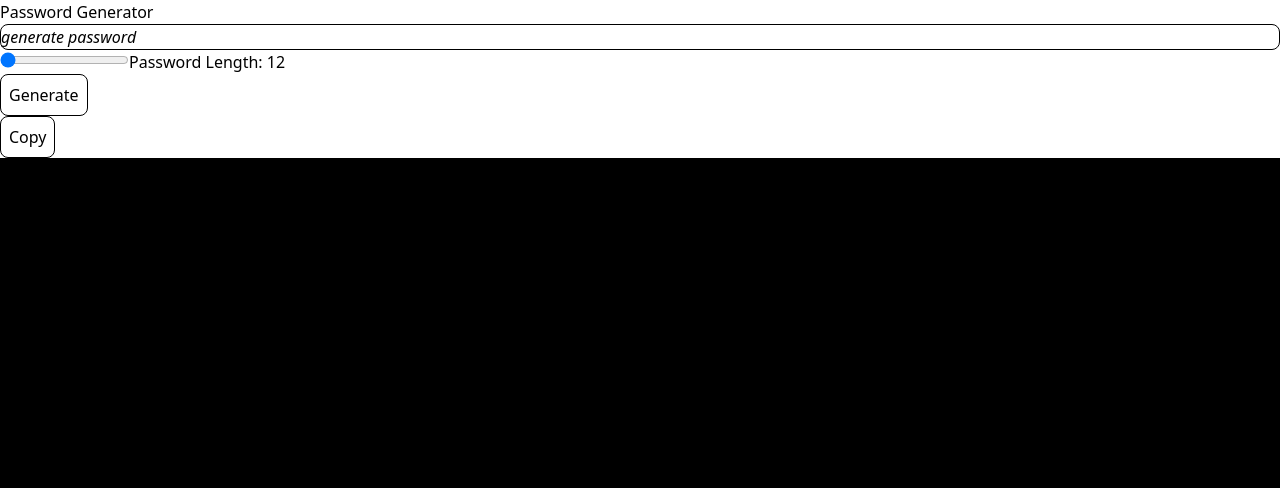
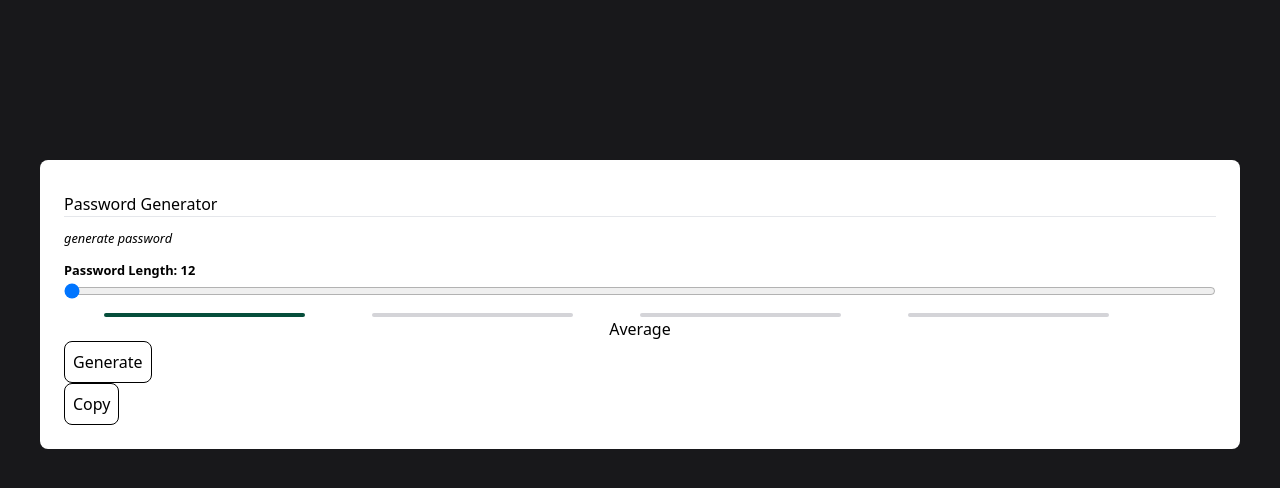
Before and after one commit to imdoingotherthings/PasswordGenerator, a React (Vite) app: page / in a window 1280 px wide. Shown: the top 488 px of the page. Built offline with nearby package versions, Linux system fonts and the light colour scheme.

Commit message:
Adding PasswordStrength component and base styles for project.

```diff
--- /dev/null
+++ b/src/components/PasswordStrength/index.jsx
@@ -0,0 +1,44 @@
+export const PasswordStrength = state => {
+	let { rng } = state;
+
+	// convert string to number, since rng is a string after DOM changes
+	rng = Number(rng);
+
+	const strengthText = () => {
+		switch (rng) {
+			case 12:
+				return <h2>Average</h2>;
+			case 14:
+				return <h2>Moderately Strong</h2>;
+			case 16:
+				return <h2>Strong</h2>;
+			case 18:
+				return <h2>Very Strong</h2>;
+			default:
+				return null;
+		}
+	};
+
+	const gridSlider = () => {
+		const defaultClass = 'h-1 w-3/4 rounded-lg bg-zinc-300';
+
+		const lvl1SliderClass = 'h-1 w-3/4 rounded-lg bg-emerald-900';
+		const lvl4SliderClass = 'h-1 w-3/4 rounded-lg bg-emerald-200';
+		const lvl3SliderClass = 'h-1 w-3/4 rounded-lg bg-emerald-600';
+		const lvl2SliderClass = 'h-1 w-3/4 rounded-lg bg-emerald-800';
+
+		return (
+			<div className="text-center mx-auto px-10">
+				<div className="grid grid-cols-4">
+					<div className={rng >= 12 ? lvl1SliderClass : defaultClass}></div>
+					<div className={rng >= 14 ? lvl2SliderClass : defaultClass}></div>
+					<div className={rng >= 16 ? lvl3SliderClass : defaultClass}></div>
+					<div className={rng >= 18 ? lvl4SliderClass : defaultClass}></div>
+				</div>
+				{strengthText(rng)}
+			</div>
+		);
+	};
+
+	return <>{gridSlider()}</>;
+};
--- a/src/components/form/index.jsx
+++ b/src/components/form/index.jsx
@@ -3,6 +3,7 @@ import { useState } from 'react';
 
 // Import Modules
 import { generator } from '../generator/index.js';
+import { PasswordStrength } from '../PasswordStrength/index.jsx';
 
 export const FormGenerator = () => {
 	// use local state
@@ -21,7 +22,11 @@ export const FormGenerator = () => {
 		if (val !== '') {
 			return <>{val}</>;
 		} else {
-			return <i>generate password</i>;
+			return (
+				<small>
+					<i>generate password</i>
+				</small>
+			);
 		}
 	};
 
@@ -54,14 +59,23 @@ export const FormGenerator = () => {
 	};
 
 	return (
-		<div className="bg-white">
+		<div className="mx-auto px-10">
+			<div className="bg-white p-6 my-40 rounded-lg">
+				<div className="my-2">
 					<h1>Password Generator</h1>
-			<p className="border border-black rounded-lg">{showPass()}</p>
+					<hr className="w-full" />
+				</div>
 
-			<div>
-				<input onChange={e => passwordRange(e)} type="range" name="password" id="password" value={rng} min={12} max={18} step={2} />
-				<label htmlFor="password">Password Length: {rng}</label>
+				<p className="">{showPass()}</p>
+
+				<div className="my-2">
+					<small>
+						<b>Password Length: {rng}</b>
+					</small>
+					<input className="w-full" onChange={e => passwordRange(e)} type="range" name="password" id="password" value={rng} min={12} max={18} step={2} />
 				</div>
+
+				<PasswordStrength rng={rng} />
 
 				<button onClick={() => gen()} className="block border border-black rounded-lg p-2">
 					Generate
@@ -70,5 +84,6 @@ export const FormGenerator = () => {
 					{copiedFeedback}
 				</button>
 			</div>
+		</div>
 	);
 };
--- a/src/styles/index.css
+++ b/src/styles/index.css
@@ -3,5 +3,5 @@
 @tailwind utilities;
 
 body {
-    background-color: black;
+    background-color: #18181b;
 }
```
Lines whose indentation alone changed are shown as unchanged.
